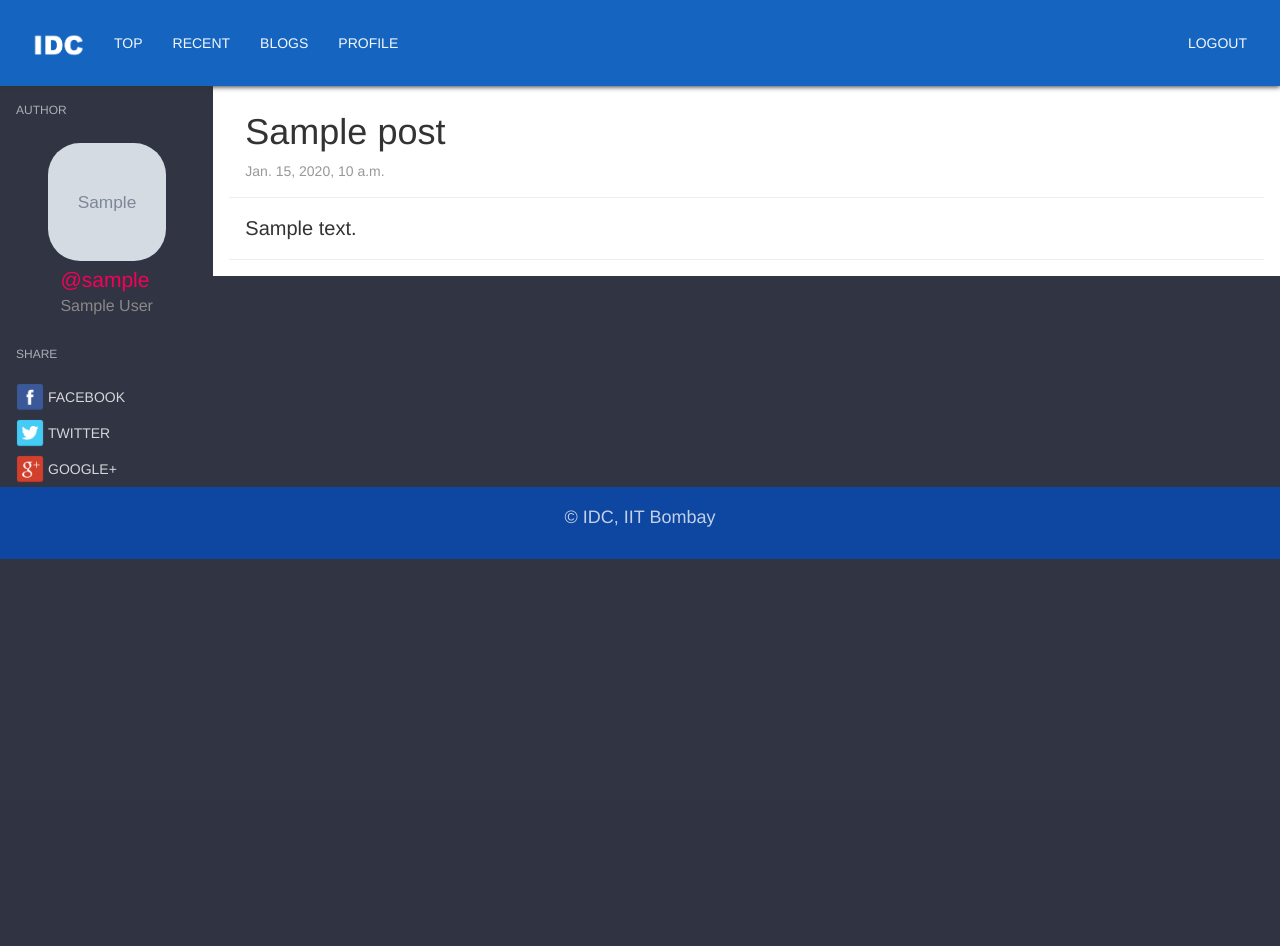
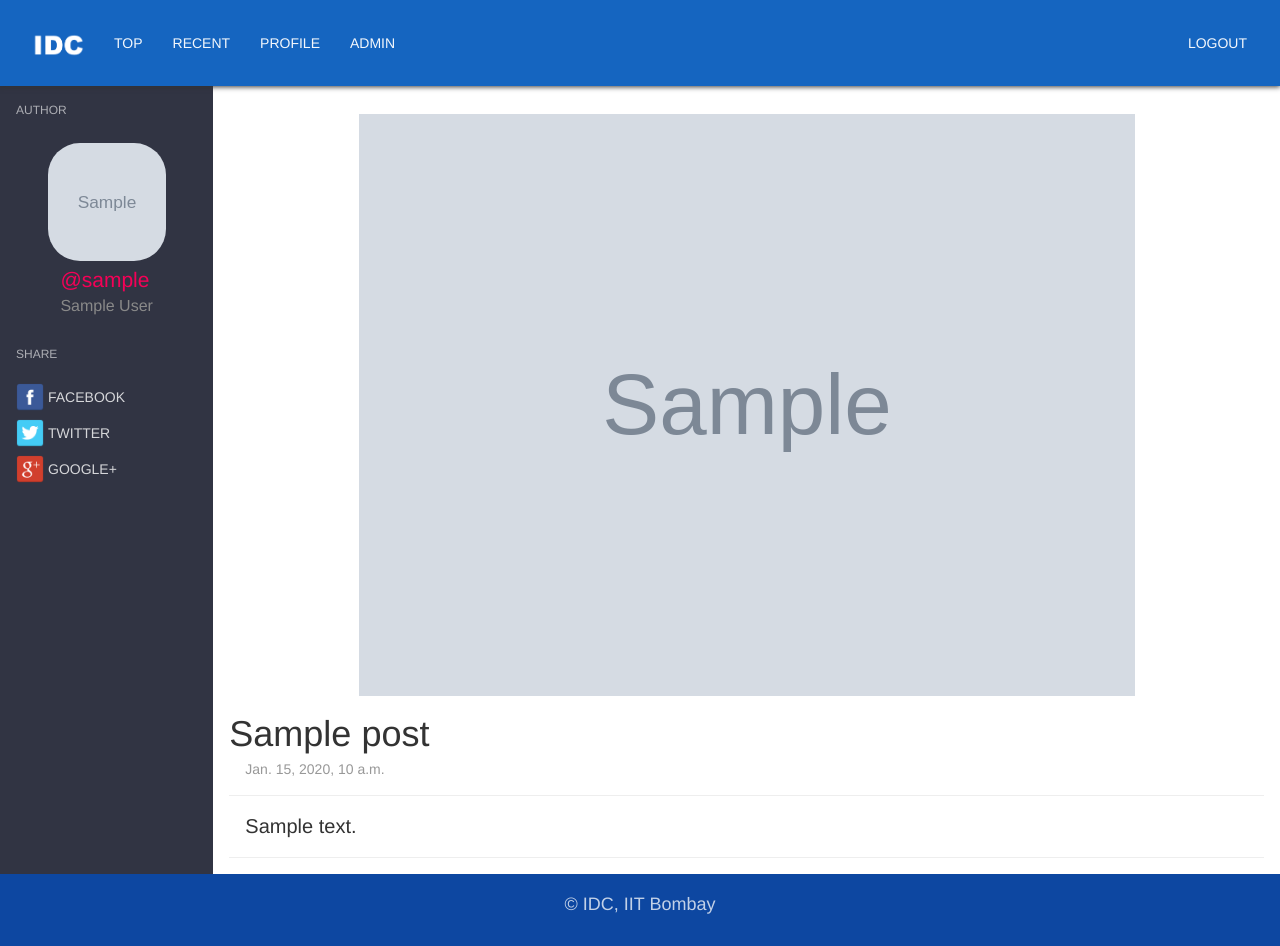
Before and after one commit to DheerendraRathor/idc, a Django app: template idc/templates/blog/post.html in a window 1280 px wide. Before the commit the page ends 559 px from the top, so only its background shows below. Run offline with Django 3.2, Linux system fonts and the light colour scheme; the template is opened without the code that fills it: most values are stand-ins (such as "Sample title", 1, 10 or a date in 2020); grey boxes marked "Sample" are stand-in pictures; some libraries are stand-ins or nearby versions.

Commit message:
Changing UI

```diff
--- a/idc/static/css/blog.css
+++ b/idc/static/css/blog.css
@@ -12,6 +12,12 @@
     font-size: 36px;
     padding: 4px 16px;
     font-weight: 400;
+}
+.idc-cover-blog-title {
+    padding: 0;
+}
+.idc-cover-blog-title img {
+    width: 100%;
 }
 
 .idc-blog-created {
--- a/idc/templates/base.html
+++ b/idc/templates/base.html
@@ -47,8 +47,8 @@
             <ul class="nav navbar-nav">
                 <li><a href="#">TOP</a></li>
                 <li><a href="#">RECENT</a></li>
-                <li><a href="#">BLOGS</a></li>
                 <li><a href="#">PROFILE</a></li>
+                <li><a href="#">ADMIN</a></li>
             </ul>
 
             <ul class="nav navbar-nav navbar-right">
--- a/idc/templates/blog/post.html
+++ b/idc/templates/blog/post.html
@@ -36,12 +36,13 @@
 
             </div>
             <div class="idc-blog-container col-xs-12 col-md-10">
-                {% if post.cover_image == null %}
+                {% if post.cover_image == null or post.cover_image.name == '' %}
                     <div class="idc-blog-title">
                         {{ post.title }}
                     </div>
                 {% else %}
-                    <div class="idc-blog-title">
+                    <div class="idc-blog-title idc-cover-blog-title">
+                        <img src="{{ post.cover_image.url }}"/>
                         {{ post.title }}
                     </div>
                 {% endif %}
```
Also changed, not shown: idc/blog/views.py (+4 -5 lines).
